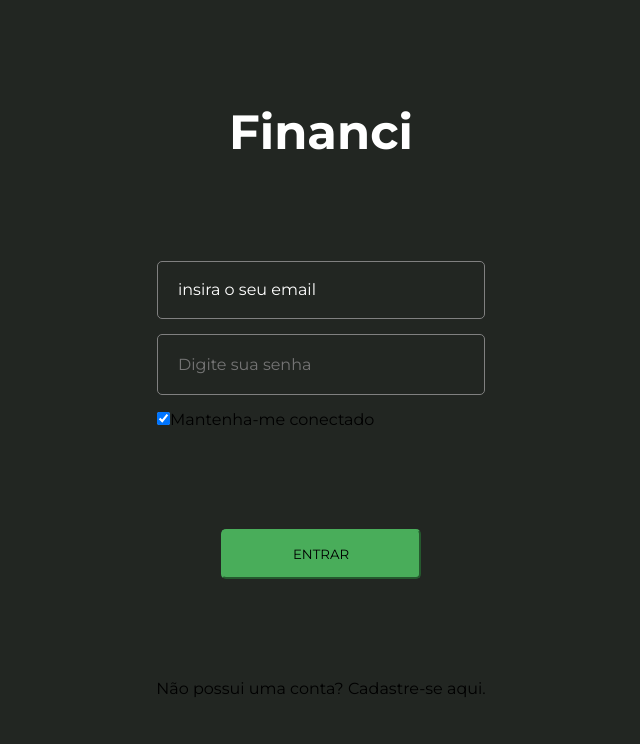
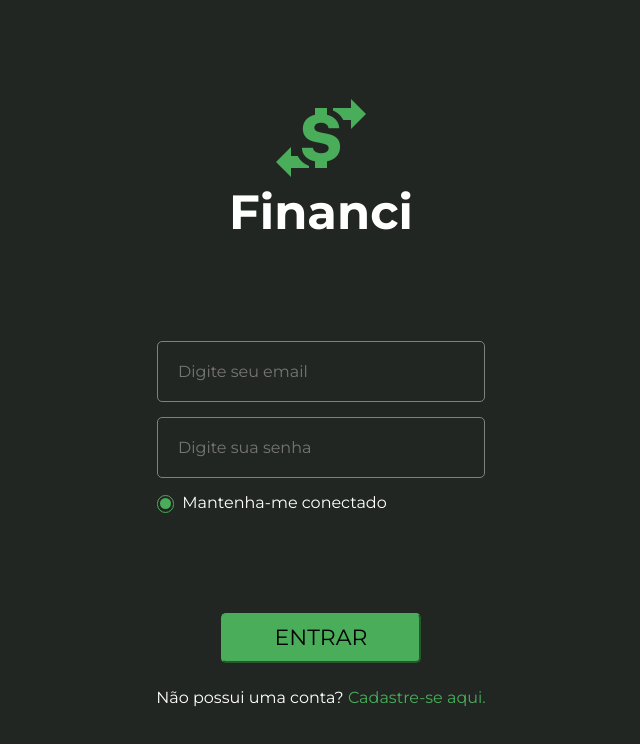
Before and after one commit to grupo-bala/financi-web-front-end, a Vue app: page /financi-web-front-end/login in a window 1280 px wide. Shown: the top 744 px of the page, without its empty margins (319-959 px from the left). Built offline with nearby package versions, Linux system fonts and the light colour scheme.

Commit message:
Style: fix_components_improve_login_screen

```diff
--- a/src/components/EmailBox.vue
+++ /dev/null
@@ -1,27 +0,0 @@
-<template>
-    <div class="email">
-        <input type="text" id="email_login" name="email" placeholder="insira o seu email">
-    </div>
-</template>
-
-<style scoped lang="scss">
-.email {
-  width: 100%;
-  height: fit-content;
-}
-
-#email_login{
-  width: 100%;
-  border: 1px solid gray;
-  border-radius: 5px;
-  background: transparent;
-  color:  rgb(255, 255, 255);
-  outline: none;
-  padding: 20px;
-}
-
-::placeholder{
-  font-size: 16px;
-  color: rgb(255, 255, 255);
-}
-</style>
--- a/src/components/EntrarButton.vue
+++ b/src/components/EntrarButton.vue
@@ -1,16 +1,27 @@
+<script setup lang="ts">
+defineProps({
+  text: String
+});
+
+</script>
+
 <template>
-    <div class="email">
-        <button>ENTRAR</button>
+    <div>
+        <button>{{text}}</button>
     </div>
 </template>
 
-<style scoped>
-button{
-  width: 200.35px;
-  height: 50px;
-  border-radius: 5px;
-  background-color: #49AD5A;
-  border-color: #49AD5A;
-}
+<style scoped lang="scss">
+
+@import "../colors.scss";
+  button{
+    width: 200.35px;
+    height: 50px;
+    border-radius: 5px;
+    background-color: $financi-green;
+    border-color: $financi-green;
+    font-size: 22px;
+    cursor: pointer;
+  }
 
 </style>
--- a/src/components/PasswordBox.vue
+++ /dev/null
@@ -1,20 +0,0 @@
-<template>
-    <div class="password">
-        <input type="password" name="password" placeholder="Digite sua senha">
-    </div>
-</template>
-
-<style scoped lang="scss">
-@import "../colors.scss";
-
-input {
-  background: transparent;
-  width: 328px;
-  padding: 20px;
-  border: 1px solid gray;
-  border-radius: 5px;
-  outline: none;
-  color:  $text-color-white;
-  font-size: 1em;
-}
-</style>
--- a/src/views/Login.vue
+++ b/src/views/Login.vue
@@ -1,35 +1,52 @@
 <script setup lang="ts">
 
-import EmailBox from "../components/EmailBox.vue";
-import PasswordBox from "../components/PasswordBox.vue";
+import { ref } from 'vue';
+import Input from '../components/Input.vue';
 import EntrarButton from "../components/EntrarButton.vue";
-//import { RouterView } from 'vue-router';
+
+const eMail = ref("");
+const password = ref("");
 </script>
 
 <template>
     <div class="Login">
+        <header>
+            <img src="../assets/Exchange.png" alt="Logo Symbol">
             <h1>Financi</h1>
+        </header>
+
         <form>
-            <EmailBox></EmailBox>
-            <PasswordBox></PasswordBox>
+            <Input type="email" placeholder="Digite seu email" v-model="eMail"/>
+            <Input type="password" placeholder="Digite sua senha" v-model="password"/>
             <div class="keepLoged">
                 <input type="checkbox" id="login_check_box" name="login_check" checked>
-                <label for="login">Mantenha-me conectado</label>
+                <label for="login_check_box" style="color: white">Mantenha-me conectado</label>
             </div>
+        </form>
 
-        </form>
-        <EntrarButton></EntrarButton>
-        <p>Não possui uma conta? Cadastre-se aqui.</p>
+        <footer>
+            <EntrarButton text="ENTRAR"></EntrarButton>
+            <p style="color: white">Não possui uma conta? <a href = "Register.vue">Cadastre-se aqui.</a></p>
+        </footer>
     </div>
 </template>
 
 
-<style scoped>
+<style scoped lang="scss">
+@import "../colors.scss";
+
+    header {
+        display:flex;
+        align-items: center;
+        justify-content: center;
+        flex-direction: column;
+    }
 
     h1 {
         font-size: 48px;
-    color:  rgb(255, 255, 255);
+        color:  $text-color-white;
     }
+
     .Login{
         display:flex;
         align-items: center;
@@ -38,7 +55,7 @@ h1 {
         margin: 0;
         height: 100vh;
         gap: 100px;
-    background-color: #222622;
+        background-color: $bg-color;
     }
 
     button{
@@ -52,4 +69,42 @@ form {
         gap: 15px;
     }
 
+    #login_check_box {
+        width: 1.3em;
+        height: 1.3em;
+        background-color: $bg-color;
+        border-radius: 100%;
+        vertical-align: middle;
+        border: 1px solid $financi-green;
+        appearance: none;
+        cursor: pointer;
+        margin-right: 8px;
+    }
+
+    #login_check_box:checked:before {
+        border-radius: 100%;
+        content: '';
+        position: absolute;
+        vertical-align: middle;
+        background: $financi-green;
+        appearance: none;
+        width: 0.8em;
+        height: 0.8em;
+        margin-top: 2px;
+        margin-left: 2px;
+    }
+
+    footer {
+        display:flex;
+        align-items: center;
+        justify-content: center;
+        flex-direction: column;
+        gap: 25px;
+    }
+
+    a {
+        color: $financi-green;
+        text-decoration: none;
+    }
+
 </style>
```
Also changed, not shown: src/assets/Exchange.png (added). Lines whose indentation alone changed are shown as unchanged.
